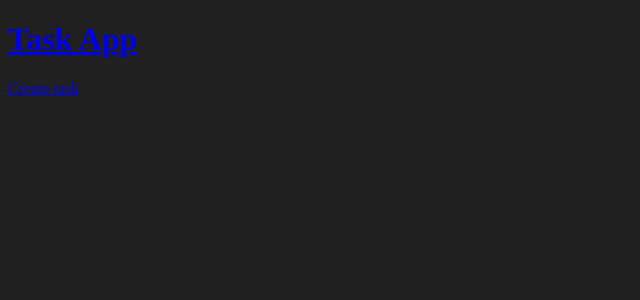
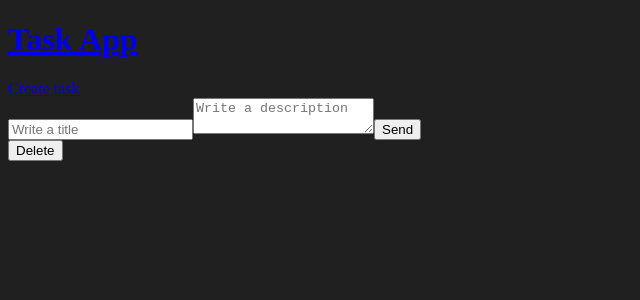
Before and after one commit to Stiven1707/djang-crud-react, a React (Vite) app in the folder client/: page /tasks/1 in a window 1280 px wide. Shown: the top 300 px of the page, without its empty margins (0-640 px from the left). Built offline with nearby package versions, Linux system fonts and the light colour scheme.

Commit message:
Eliminar Tareas

```diff
--- a/client/src/App.jsx
+++ b/client/src/App.jsx
@@ -11,6 +11,7 @@ function App() {
         <Route path="/" element={<Navigate to="/tasks" />} />
         <Route path="/tasks" element={<TasksPage />} />
         <Route path="/tasks-create" element={<TaskFormPage />} />
+        <Route path="/tasks/:id" element={<TaskFormPage />} />
       </Routes>
     </BrowserRouter>
   );
--- a/client/src/api/tasks.api.js
+++ b/client/src/api/tasks.api.js
@@ -7,3 +7,5 @@ const taskApi = axios.create({
 export const getAllTasks = () => { return taskApi.get('/'); }
 
 export const createTask = (task) => { return taskApi.post('/', task); }
+
+export const deleteTask = (id) => { return taskApi.delete(`/${id}`); }
--- a/client/src/components/TaskCard.jsx
+++ b/client/src/components/TaskCard.jsx
@@ -1,7 +1,11 @@
+import { useNavigate } from "react-router-dom"
 
 export function TaskCard({ task}) {
+    const navigate = useNavigate();
     return (
-        <div>
+        <div style={{background:"black"}}
+            onClick={() => navigate(`/tasks/${task.id}`)}
+        >
             <h1>{task.title}</h1>
             <p>{task.description}</p>
             <hr />
--- a/client/src/pages/TaskFormPage.jsx
+++ b/client/src/pages/TaskFormPage.jsx
@@ -1,14 +1,14 @@
-import {useForm} from 'react-hook-form';
-import { createTask } from '../api/tasks.api';
-import {useNavigate} from 'react-router-dom';
+import { useForm } from 'react-hook-form';
+import { createTask, deleteTask } from '../api/tasks.api';
+import { useNavigate, useParams } from 'react-router-dom';
 
 export function TaskFormPage() {
-  const { register, handleSubmit, formState:{errors} } = useForm()
-
+  const { register, handleSubmit, formState: { errors } } = useForm()
+  const params = useParams();
   const navigate = useNavigate();
 
   const onSubmit = handleSubmit(async data => {
-    const res = await createTask(data);
+    await createTask(data);
     navigate('/tasks');
   })
 
@@ -29,6 +29,19 @@ export function TaskFormPage() {
         {errors.description && <span>This field is required</span>}
         <input type="submit" value="Send" />
       </form>
+      {params.id && <button
+        onClick={async () => {
+          const accepted = window.confirm('Are you sure you want to delete this task?');
+          if (accepted) {
+            await deleteTask(params.id);
+            navigate('/tasks');
+          }
+
+        }}
+      >Delete
+      </button>
+      }
+
     </div>
   )
 }
```
